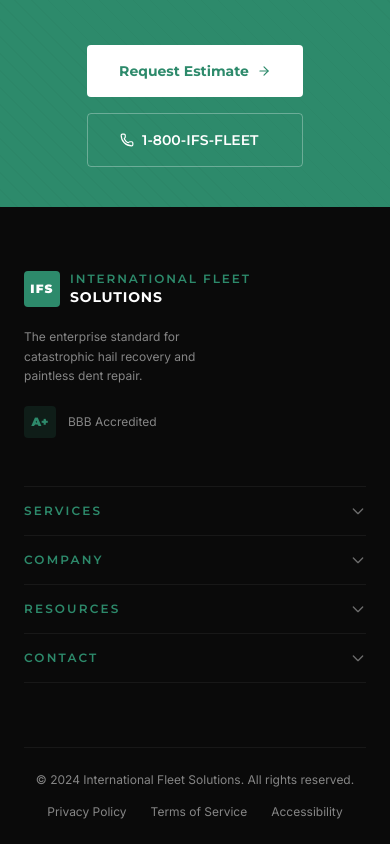
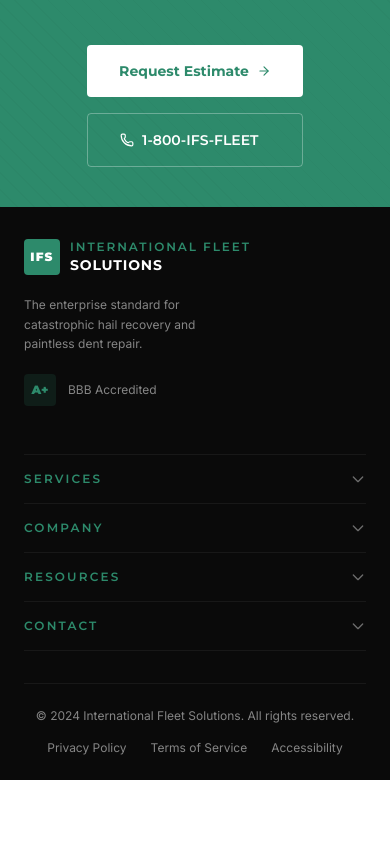
Before and after one commit to techb2bnew/ifs-frontend, a React (Vite) app: page / in a window 390 px wide. Shown: the part 8857-9701 px from the top of the page. After the commit the page ends 9637 px from the top, so only its background shows below. Built offline with nearby package versions, Linux system fonts and the light colour scheme.

Commit message:
remove spacing

```diff
--- a/src/app/App.tsx
+++ b/src/app/App.tsx
@@ -1128,7 +1128,7 @@
   return (
     <footer style={{ background: "#0a0a0a" }}>
       <div className="max-w-7xl mx-auto px-6 lg:px-10">
-        <div className="py-16 border-b" style={{ borderColor: "rgba(255,255,255,0.06)" }}>
+        <div className="py-8 lg:py-16 border-b" style={{ borderColor: "rgba(255,255,255,0.06)" }}>
           <div className="grid lg:grid-cols-5 gap-12">
             {/* Brand column — same on all screens */}
             <div className="lg:col-span-1">
```
